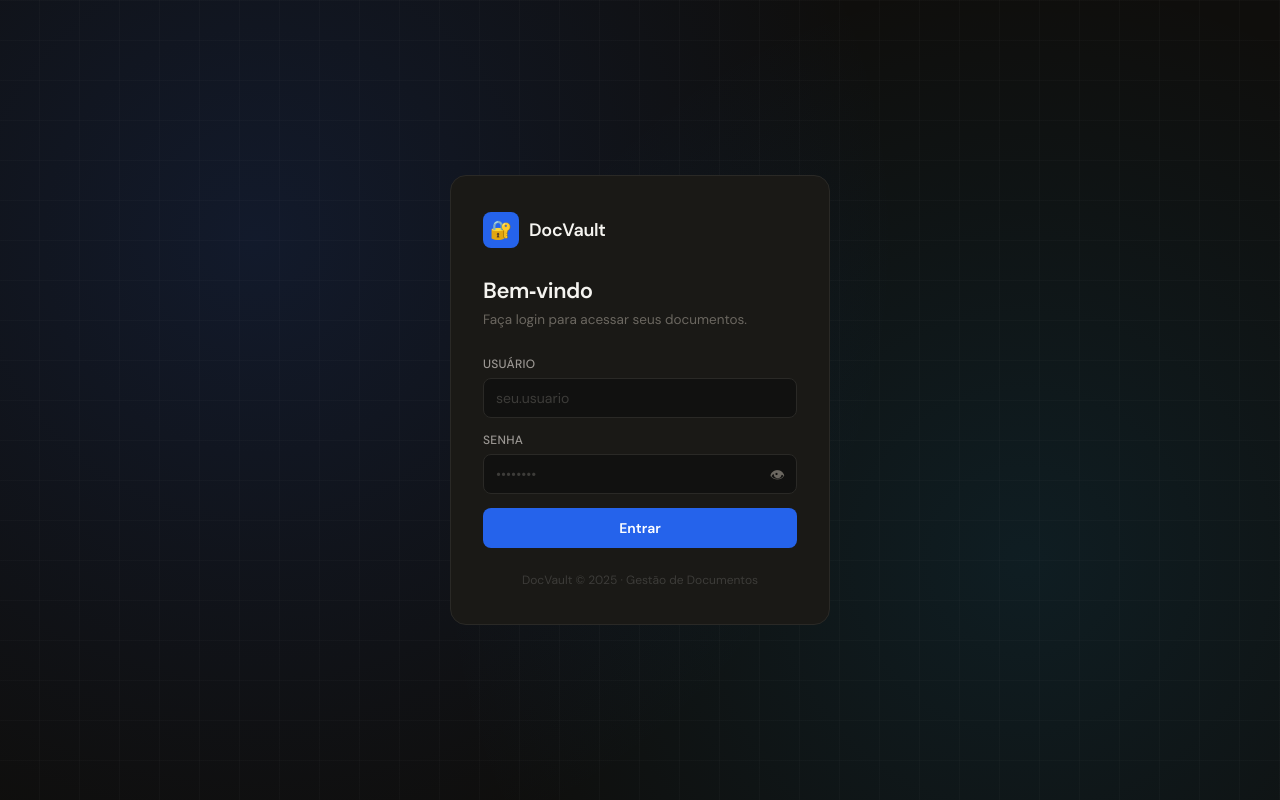
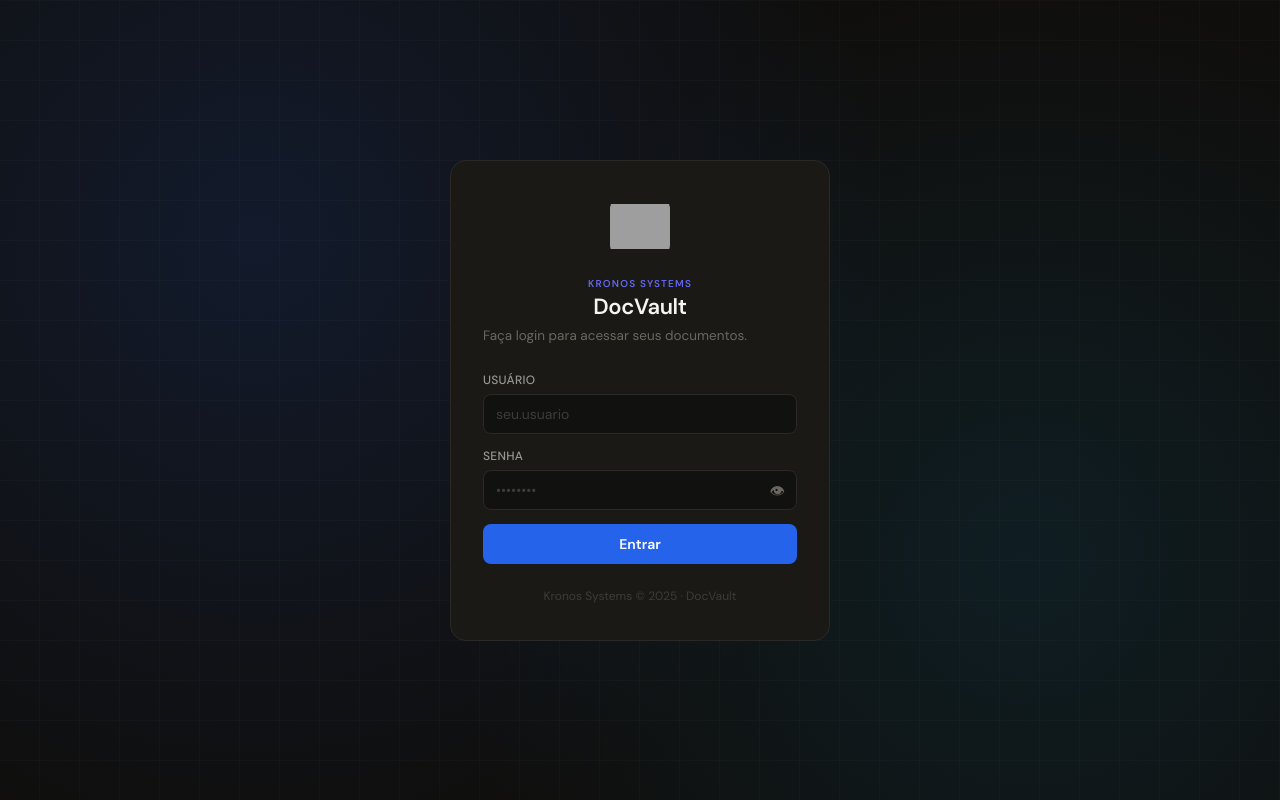
Before and after one commit to Mathss1997/docvault, a FastAPI app: page /login in a window 1280 px wide. Run offline with FastAPI, Linux system fonts and the light colour scheme; parts of the project's set-up code (start-up, migrations or seed data) failed here and were passed over; grey boxes are pictures that could not be loaded.

Commit message:
feat: branding Kronos Systems + DocVault

```diff
--- a/templates/login.html
+++ b/templates/login.html
@@ -3,7 +3,8 @@
 <head>
 <meta charset="UTF-8">
 <meta name="viewport" content="width=device-width, initial-scale=1.0">
-<title>DocVault — Login</title>
+<title>DocVault — Kronos Systems</title>
+<link rel="icon" type="image/png" href="/static/logo.png">
 <link rel="preconnect" href="https://fonts.googleapis.com">
 <link href="https://fonts.googleapis.com/css2?family=DM+Sans:opsz,wght@9..40,300;9..40,400;9..40,500;9..40,600&display=swap" rel="stylesheet">
 <style>
@@ -59,15 +60,13 @@ body::after {
 }
 
 .logo {
-  display:flex; align-items:center; gap:10px;
-  margin-bottom:28px;
+  display:flex; align-items:center; justify-content:center;
+  margin-bottom:20px;
 }
 .logo-icon {
-  width:36px; height:36px;
-  background: #2563EB;
-  border-radius:8px;
+  width:60px; height:60px;
+  border-radius:12px;
   display:flex; align-items:center; justify-content:center;
-  font-size:18px;
 }
 .logo-name { font-size:18px; font-weight:600; color:#F5F4F0; letter-spacing:-.3px; }
 
@@ -175,11 +174,13 @@ h2 {
 
 <div class="card">
   <div class="logo">
-    <div class="logo-icon">🔐</div>
-    <span class="logo-name">DocVault</span>
+    <img src="/static/logo.png" alt="Kronos Systems" style="width:60px;height:60px;object-fit:contain;border-radius:12px;">
   </div>
 
-  <h2>Bem‑vindo</h2>
+  <div style="text-align:center;margin-bottom:6px;">
+    <div style="font-size:10px;font-weight:700;letter-spacing:1.2px;text-transform:uppercase;color:#6366F1;margin-bottom:2px;">Kronos Systems</div>
+    <h2 style="margin:0;">DocVault</h2>
+  </div>
   <p class="subtitle">Faça login para acessar seus documentos.</p>
 
   <div class="error-msg" id="errMsg">Usuário ou senha incorretos. Tente novamente.</div>
@@ -203,7 +204,7 @@ h2 {
     </button>
   </form>
 
-  <p class="footer">DocVault &copy; 2025 · Gestão de Documentos</p>
+  <p class="footer">Kronos Systems &copy; 2025 · DocVault</p>
 </div>
 
 <script>
```
Also changed, not shown: templates/dashboard.html (+25 -9 lines).
